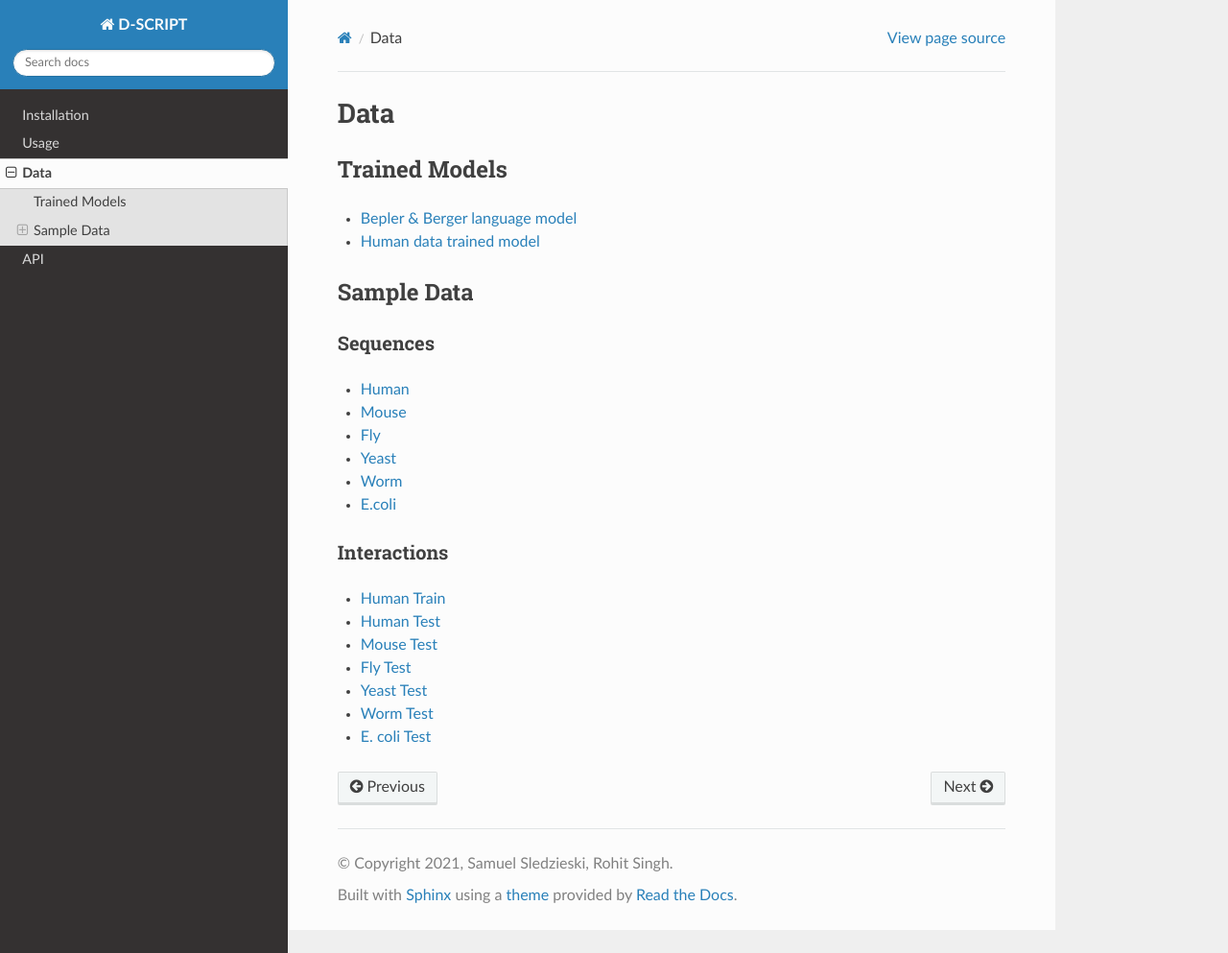
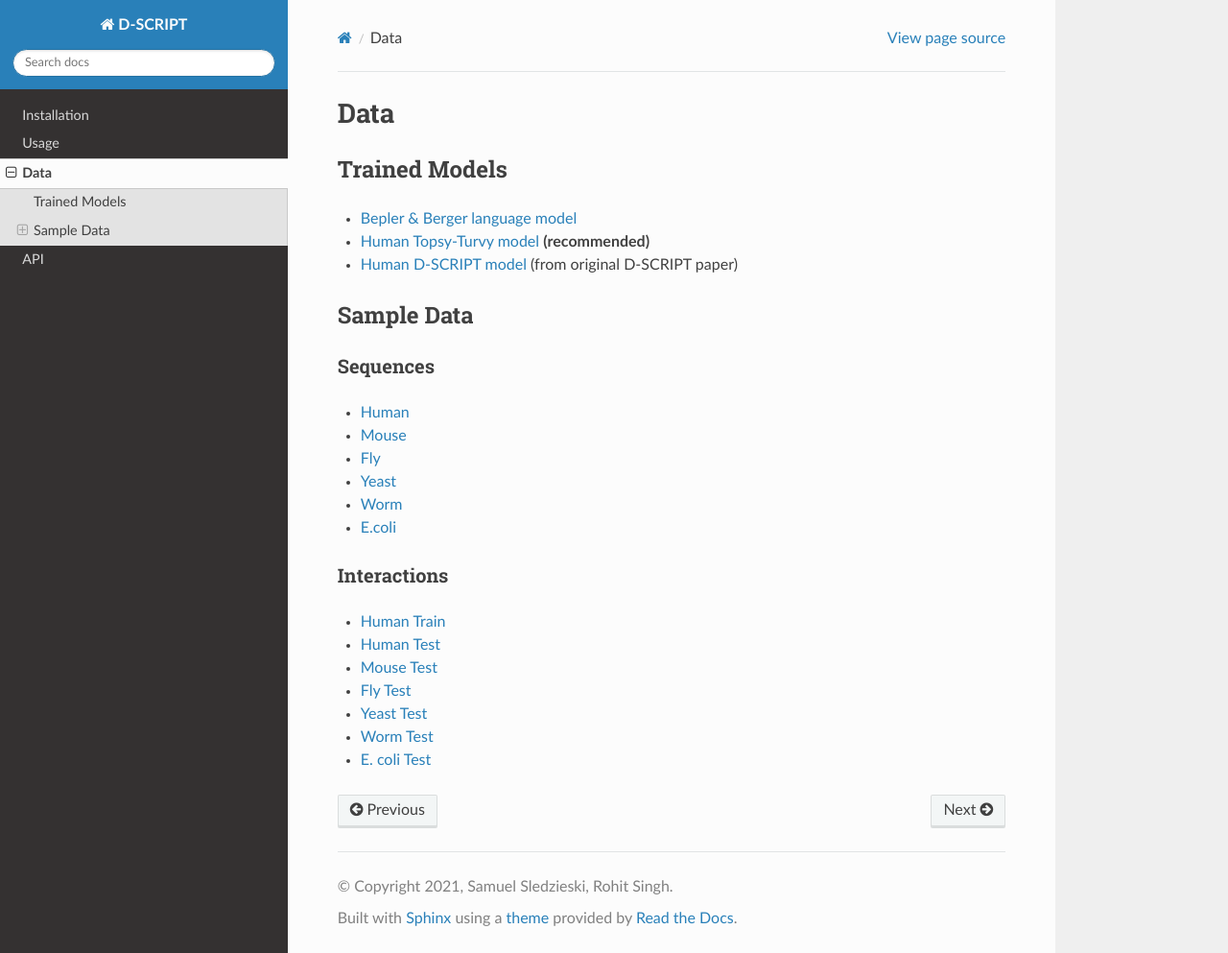
Before and after one commit to samsledje/D-SCRIPT, a Sphinx documentation site: the page built from docs/source/data.rst, in a window 1280 px wide and 993 px high. Shown: the whole window at 96% size. Built offline with Sphinx 7.4.7 and the Read the Docs theme 2.0.0, drawn with Linux system fonts in a browser that asks for light colours.

Commit message:
add topsy turvy pretrained model to api and docs

```diff
--- a/docs/requirements.txt
+++ b/docs/requirements.txt
@@ -8,7 +8,7 @@ scikit-learn
 scipy
 seaborn
 Sphinx==3.3.1
-sphinx-rtd-theme==0.5.0
+sphinx-rtd-theme==1.0.0
 sphinxcontrib-applehelp==1.0.2
 sphinxcontrib-devhelp==1.0.2
 sphinxcontrib-htmlhelp==1.0.3
--- a/docs/source/conf.py
+++ b/docs/source/conf.py
@@ -41,6 +41,7 @@ extensions = [
     "sphinx.ext.viewcode",
     "sphinx.ext.autodoc",
     "sphinx.ext.mathjax",
+    "sphinx_rtd_theme",
 ]
 
 
--- a/docs/source/data.rst
+++ b/docs/source/data.rst
@@ -3,33 +3,31 @@ Data
 
 Trained Models
 --------------
-
-* `Bepler & Berger language model <http://cb.csail.mit.edu/cb/dscript/data/models/lm_v1.sav>`_
-* `Human data trained model <http://cb.csail.mit.edu/cb/dscript/data/models/human_v1.sav>`_
+- `Bepler & Berger language model <http://cb.csail.mit.edu/cb/dscript/data/models/lm_v1.sav>`_
+- `Human Topsy-Turvy model <http://cb.csail.mit.edu/cb/dscript/data/models/topsy_turvy_v1.sav>`_ **(recommended)**
+- `Human D-SCRIPT model  <http://cb.csail.mit.edu/cb/dscript/data/models/human_v1.sav>`_ (from original D-SCRIPT paper)
 
 Sample Data
 -----------
 
 Sequences
 ~~~~~~~~~
-
-* `Human`_
-* `Mouse`_
-* `Fly`_
-* `Yeast`_
-* `Worm`_
-* `E.coli`_
+- `Human`_
+- `Mouse`_
+- `Fly`_
+- `Yeast`_
+- `Worm`_
+- `E.coli`_
 
 Interactions
 ~~~~~~~~~~~~
-
-* `Human Train`_
-* `Human Test`_
-* `Mouse Test`_
-* `Fly Test`_
-* `Yeast Test`_
-* `Worm Test`_
-* `E. coli Test`_
+- `Human Train`_
+- `Human Test`_
+- `Mouse Test`_
+- `Fly Test`_
+- `Yeast Test`_
+- `Worm Test`_
+- `E. coli Test`_
 
 .. _`Human`: https://github.com/samsledje/D-SCRIPT/blob/main/data/seqs/human.fasta
 .. _`Mouse`: https://github.com/samsledje/D-SCRIPT/blob/main/data/seqs/mouse.fasta
--- a/dscript/__init__.py
+++ b/dscript/__init__.py
@@ -1,4 +1,4 @@
-__version__ = "0.2.1"
+__version__ = "0.2.2-dev1"
 __citation__ = """Sledzieski, Singh, Cowen, Berger. "D-SCRIPT translates genome to phenome with sequence-based, structure-aware, genome-scale predictions of protein-protein interactions." Cell Systems 12, no. 10 (2021): 969-982.
 
 Devkota, Singh, Sledzieski, Berger, Cowen, Topsy-Turvy: integrating a global view into sequence-based PPI prediction, Bioinformatics, In Press."""
```
Also changed, not shown: docs/source/index.rst (+2 -5 lines), 3 other files.
